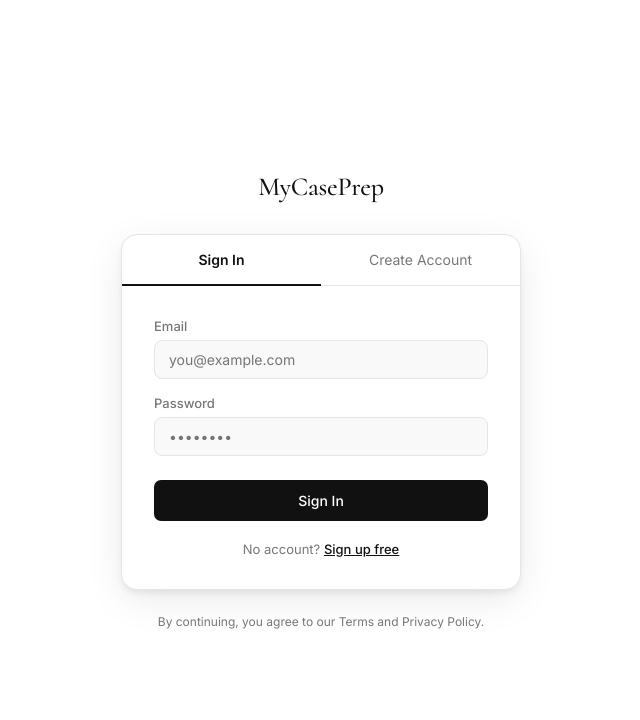
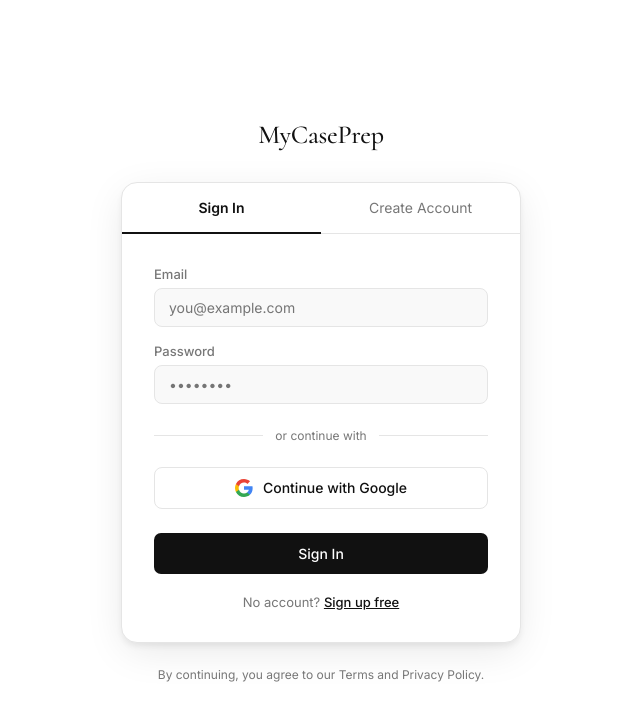
Before and after one commit to parkvince/mycaseprep, a Next.js app: page /auth in a window 1280 px wide. Shown: the top 720 px of the page, without its empty margins (319-959 px from the left). Built offline with nearby package versions, Linux system fonts and the light colour scheme.

Commit message:
feat: add Google OAuth sign-in

```diff
--- a/src/app/auth/page.tsx
+++ b/src/app/auth/page.tsx
@@ -247,6 +247,51 @@
             )}
           </div>
 
+            {/* Divider */}
+          <div style={{
+            display: "flex",
+            alignItems: "center",
+            gap: "12px",
+            marginBottom: "24px",
+          }}>
+            <div style={{ flex: 1, height: "1px", background: "var(--border)" }} />
+            <span style={{ fontSize: "12px", color: "var(--text-secondary)", whiteSpace: "nowrap" }}>
+              or continue with
+            </span>
+            <div style={{ flex: 1, height: "1px", background: "var(--border)" }} />
+          </div>
+
+          <button
+            onClick={() => signIn("google", { callbackUrl: "/dashboard" })}
+            style={{
+              width: "100%",
+              display: "flex",
+              alignItems: "center",
+              justifyContent: "center",
+              gap: "10px",
+              padding: "11px 16px",
+              background: "#fff",
+              border: "1px solid var(--border)",
+              borderRadius: "8px",
+              fontSize: "14px",
+              fontWeight: 500,
+              color: "var(--text-primary)",
+              cursor: "pointer",
+              fontFamily: "Inter, sans-serif",
+              marginBottom: "24px",
+            }}
+            onMouseEnter={e => (e.currentTarget.style.background = "var(--bg-card)")}
+            onMouseLeave={e => (e.currentTarget.style.background = "#fff")}
+          >
+            <svg width="18" height="18" viewBox="0 0 18 18">
+              <path d="M17.64 9.2c0-.637-.057-1.251-.164-1.84H9v3.481h4.844a4.14 4.14 0 0 1-1.796 2.716v2.259h2.908c1.702-1.567 2.684-3.875 2.684-6.615z" fill="#4285F4"/>
+              <path d="M9 18c2.43 0 4.467-.806 5.956-2.184l-2.908-2.259c-.806.54-1.837.86-3.048.86-2.344 0-4.328-1.584-5.036-3.711H.957v2.332A8.997 8.997 0 0 0 9 18z" fill="#34A853"/>
+              <path d="M3.964 10.706A5.41 5.41 0 0 1 3.682 9c0-.593.102-1.17.282-1.706V4.962H.957A8.996 8.996 0 0 0 0 9c0 1.452.348 2.827.957 4.038l3.007-2.332z" fill="#FBBC05"/>
+              <path d="M9 3.583c1.321 0 2.508.454 3.44 1.345l2.582-2.58C13.463.891 11.426 0 9 0A8.997 8.997 0 0 0 .957 4.962L3.964 7.294C4.672 5.163 6.656 3.583 9 3.583z" fill="#EA4335"/>
+            </svg>
+            Continue with Google
+          </button>
+
           {error && (
             <p style={{ fontSize: "13px", color: "var(--danger)", marginBottom: "16px" }}>
               {error}
--- a/src/lib/auth.ts
+++ b/src/lib/auth.ts
@@ -1,4 +1,5 @@
 import { NextAuthOptions } from "next-auth";
+import GoogleProvider from "next-auth/providers/google";
 import CredentialsProvider from "next-auth/providers/credentials";
 import bcrypt from "bcryptjs";
 import { prisma } from "@/lib/prisma";
@@ -10,6 +11,10 @@
     newUser: "/dashboard",
   },
   providers: [
+    GoogleProvider({
+      clientId: process.env.GOOGLE_CLIENT_ID!,
+      clientSecret: process.env.GOOGLE_CLIENT_SECRET!,
+    }),
     CredentialsProvider({
       name: "credentials",
       credentials: {
@@ -29,8 +34,23 @@
     }),
   ],
   callbacks: {
-    async jwt({ token, user }) {
+    async jwt({ token, user, account, profile }) {
       if (user) token.id = user.id;
+      if (account?.provider === "google" && profile?.email) {
+        const dbUser = await prisma.user.upsert({
+          where: { email: profile.email },
+          update: {
+            name: (profile as any).name,
+            image: (profile as any).picture,
+          },
+          create: {
+            email: profile.email,
+            name: (profile as any).name,
+            image: (profile as any).picture,
+          },
+        });
+        token.id = dbUser.id;
+      }
       return token;
     },
     async session({ session, token }) {
```
